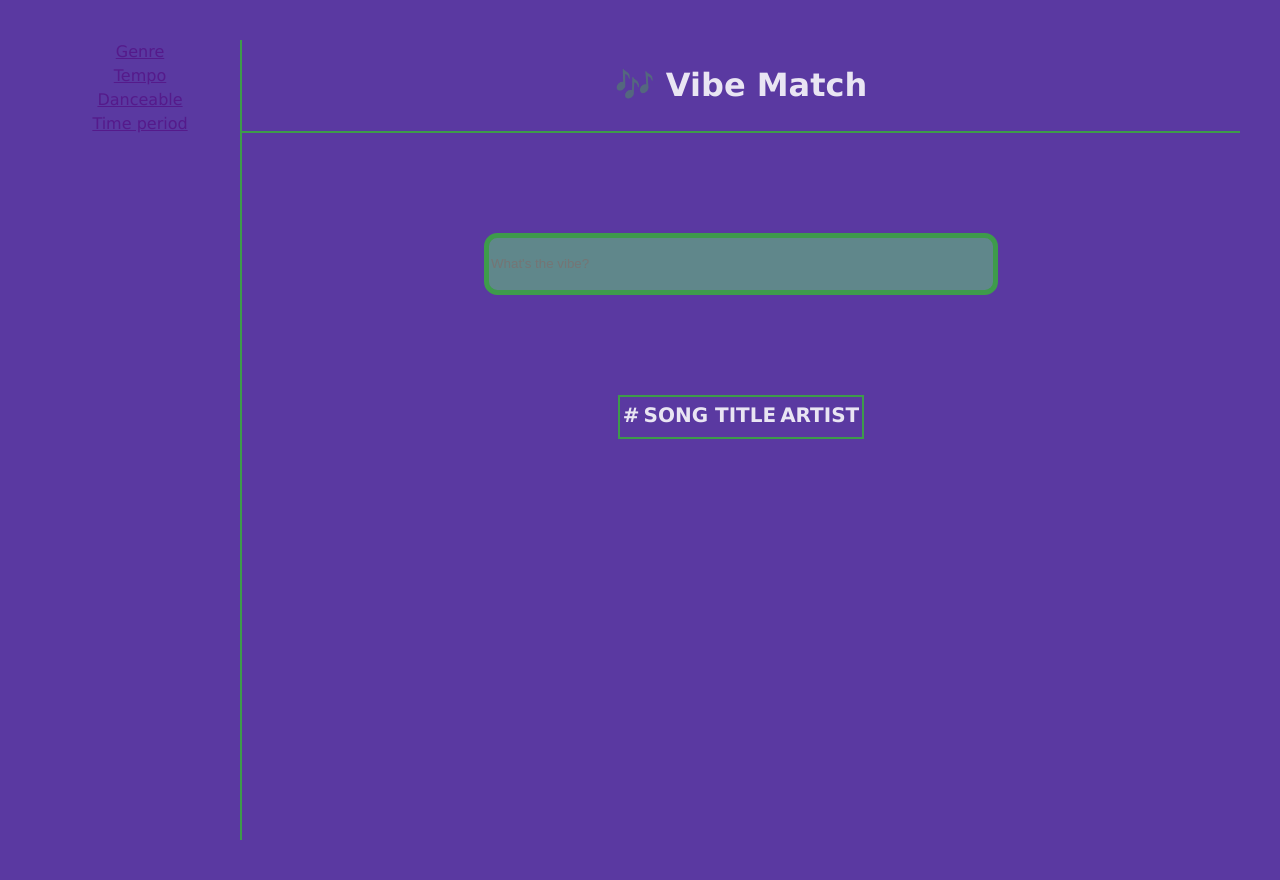
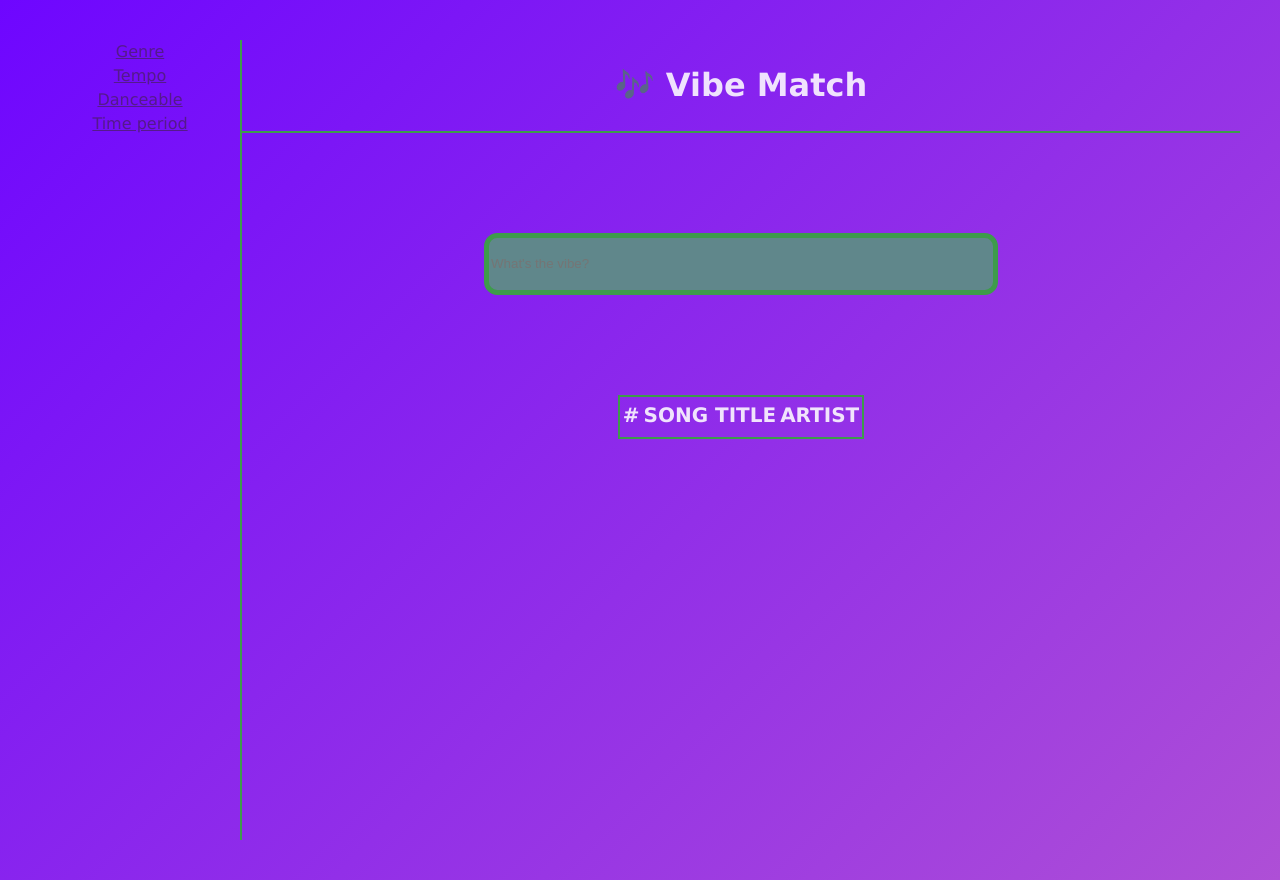
Before and after one commit to LizzieH97/vibe-match-front-end, a React (Vite) app in the folder vibe-match/: page / in a window 1280 px wide. Built offline with nearby package versions, Linux system fonts and the light colour scheme.

Commit message:
changed the background colour to a gradient

```diff
--- a/vibe-match/src/index.css
+++ b/vibe-match/src/index.css
@@ -3,7 +3,8 @@
   font-weight: 100;
 
   color: rgba(255, 255, 255, 0.87);
-  background-color: #5a39a1;
+  background: #6E06FF;
+  background: linear-gradient(135deg, #6E06FF, #AE4FD6);
 }
 
 .app-container {
```
